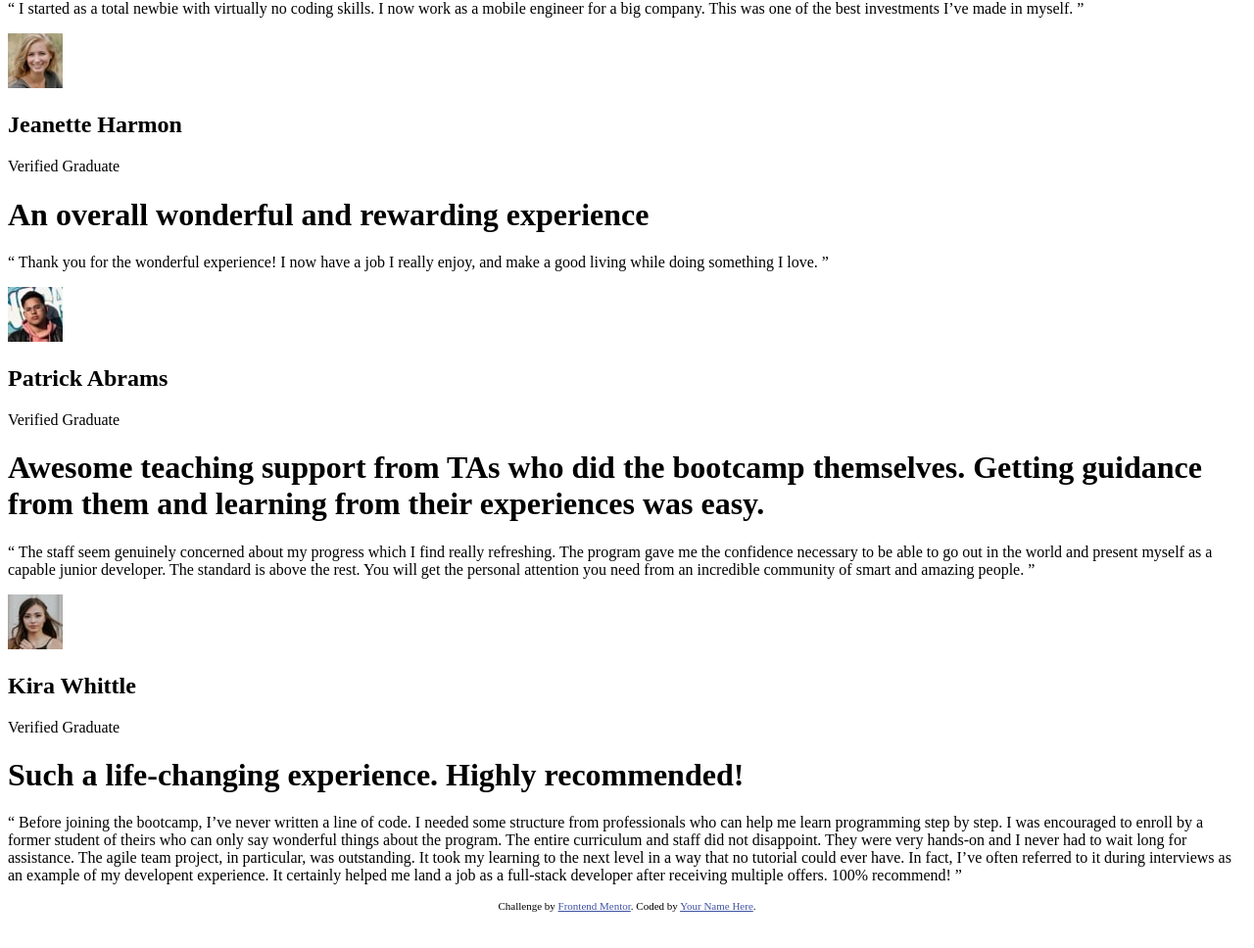
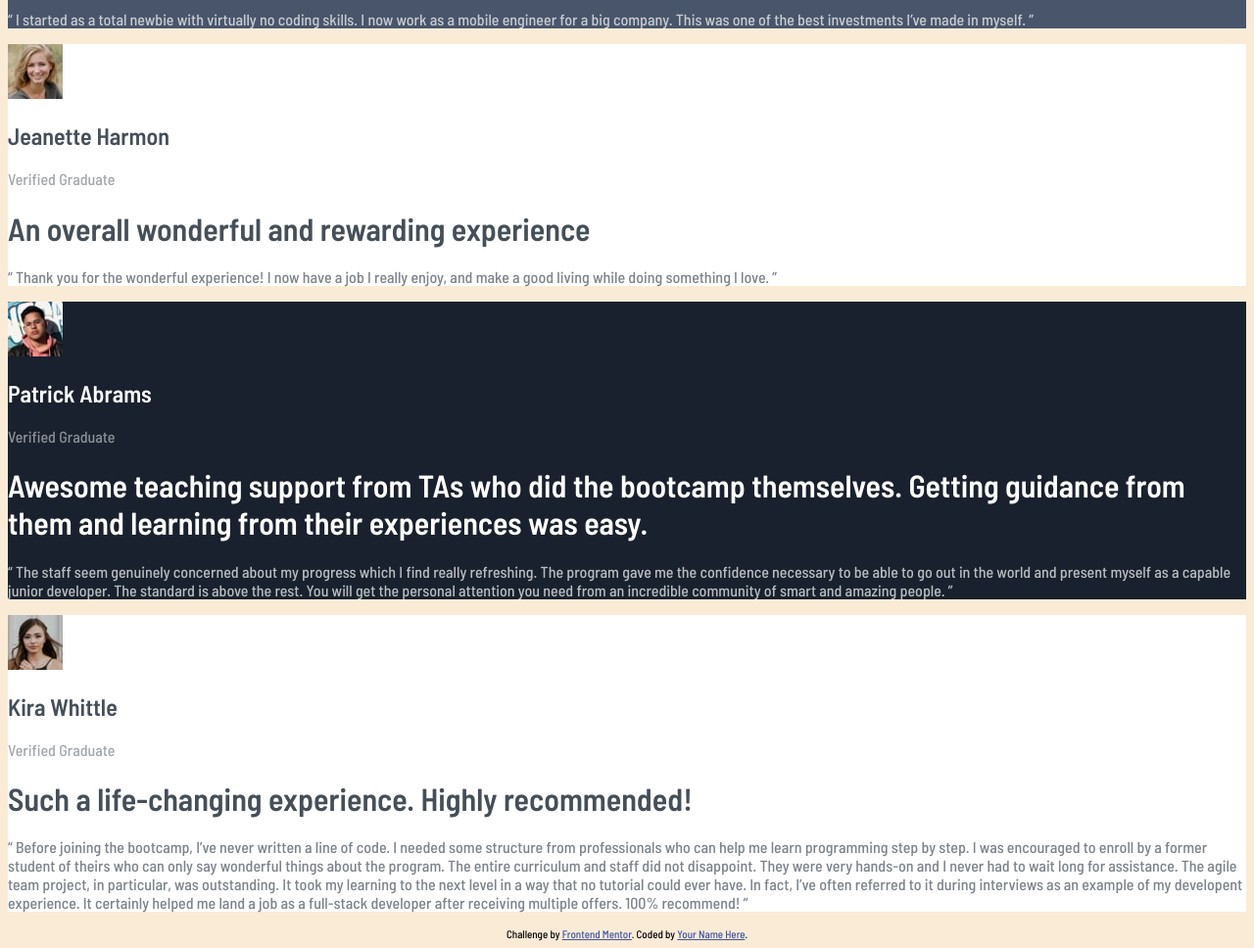
Before and after one commit to erandysuxx/testimonials-grid, a plain HTML site: page index.html in a window 1280 px wide. Shown: the part 564-1532 px from the top of the page at 98% size. Before the commit the page ends 1503 px from the top, so only its background shows below. Drawn offline with Linux system fonts and the light colour scheme.

Commit message:
finished the color scheme

```diff
--- a/index.html
+++ b/index.html
@@ -7,26 +7,26 @@
   <link rel="icon" type="image/png" sizes="32x32" href="./images/favicon-32x32.png">
 
   <title>Frontend Mentor | [Challenge Name Here]</title>
+  <link rel="stylesheet" href="style.css">
+  <link rel="preconnect" href="https://fonts.googleapis.com">
+  <link rel="preconnect" href="https://fonts.gstatic.com" crossorigin>
+  <link href="https://fonts.googleapis.com/css2?family=Barlow+Semi+Condensed:wght@500;600&display=swap" rel="stylesheet">
 
-  <!-- Feel free to remove these styles or customise in your own stylesheet 👍 -->
-  <style>
-    .attribution { font-size: 11px; text-align: center; }
-    .attribution a { color: hsl(228, 45%, 44%); }
-  </style>
+
 </head>
 <body>
-  <div>
+  <div class="daniel-rectangle white">
     <img src="images/image-daniel.jpg" alt="">
     <div>
       <h2>Daniel Clifford</h2>
-      <p>Verified Graduate</p>
+      <p class="verified">Verified Graduate</p>
     </div>
     <div>
       <h1>
         I received a job offer mid-course, and the subjects I learned were current, if not more so,
         in the company I joined. I honestly feel I got every penny’s worth.
       </h1>
-      <p>
+      <p class="review">
         “ I was an EMT for many years before I joined the bootcamp. I’ve been looking to make a
         transition and have heard some people who had an amazing experience here. I signed up
         for the free intro course and found it incredibly fun! I enrolled shortly thereafter.
@@ -35,50 +35,50 @@
       </p>
     </div>
   </div>
-  <div>
+  <div class="jonathan-rectangle white">
     <img src="images/image-jonathan.jpg" alt="">
     <div>
       <h2>Jonathan Walters</h2>
-      <p>Verified Graduate</p>
+      <p class="verified">Verified Graduate</p>
     </div>
     <div>
       <h1>
         The team was very supportive and kept me motivated
       </h1>
-      <p>
+      <p class="review">
         “ I started as a total newbie with virtually no coding skills. I now work as a mobile engineer
         for a big company. This was one of the best investments I’ve made in myself. ”
       </p>
     </div>
   </div>
-  <div>
+  <div class="jeanette-rectangle grayish-blue">
     <img src="images/image-jeanette.jpg" alt="">
     <div>
       <h2>Jeanette Harmon</h2>
-      <p>Verified Graduate</p>
+      <p class="verified">Verified Graduate</p>
     </div>
     <div>
       <h1>
         An overall wonderful and rewarding experience
       </h1>
-      <p>
+      <p class="review">
         “ Thank you for the wonderful experience! I now have a job I really enjoy, and make a good living
         while doing something I love. ”
       </p>
     </div>
   </div>
-  <div>
+  <div class="patrick-rectangle white">
     <img src="images/image-patrick.jpg" alt="">
     <div>
       <h2>Patrick Abrams</h2>
-      <p>Verified Graduate</p>
+      <p class="verified">Verified Graduate</p>
     </div>
     <div>
       <h1>
         Awesome teaching support from TAs who did the bootcamp themselves. Getting guidance from them and
         learning from their experiences was easy.
       </h1>
-      <p>
+      <p class="review">
         “ The staff seem genuinely concerned about my progress which I find really refreshing. The program
         gave me the confidence necessary to be able to go out in the world and present myself as a capable
         junior developer. The standard is above the rest. You will get the personal attention you need from
@@ -86,17 +86,17 @@
       </p>
     </div>
   </div>
-  <div>
+  <div class="kira-rectangle grayish-blue">
     <img src="images/image-kira.jpg" alt="">
     <div>
       <h2>Kira Whittle</h2>
-      <p>Verified Graduate</p>
+      <p class="verified">Verified Graduate</p>
     </div>
     <div>
       <h1>
         Such a life-changing experience. Highly recommended!
       </h1>
-      <p>
+      <p class="review">
         “ Before joining the bootcamp, I’ve never written a line of code. I needed some structure from
         professionals who can help me learn programming step by step. I was encouraged to enroll by a former
         student of theirs who can only say wonderful things about the program. The entire curriculum and staff
--- /dev/null
+++ b/style.css
@@ -0,0 +1,69 @@
+
+* {
+    font-family: 'Barlow Semi Condensed', sans-serif;
+}
+
+body {
+    background-color: antiquewhite;
+}
+
+/* ----------------------------------------------------- */
+/* ----------------- text color ------------------------ */
+/* ----------------------------------------------------- */
+
+
+.white {
+    color: white;
+}
+
+.white .verified {
+    color: rgba(255, 255, 255, 0.5);
+}
+
+.white .review {
+    color: rgba(255, 255, 255, 0.7);
+}
+
+.grayish-blue {
+    color: hsl(210, 13%, 31%);
+}
+
+.grayish-blue .verified {
+    color: hsla(210, 13%, 31%, 0.5);
+}
+
+.grayish-blue .review {
+    color: hsla(210, 13%, 31%, 0.7);
+}
+
+/* ----------------------------------------------------- */
+/* ----------------------------------------------------- */
+/* ----------------------------------------------------- */
+
+.daniel-rectangle {
+    background-color: hsl(263, 55%, 52%);
+}
+
+.jonathan-rectangle {
+    background-color: hsl(217, 19%, 35%);
+}
+
+.jeanette-rectangle {
+    background-color: white;
+}
+
+.patrick-rectangle {
+    background-color: hsl(219, 29%, 14%);
+}
+
+.kira-rectangle {
+    background-color: white;
+}
+
+/* ----------------------------------------------------- */
+/* -------------------- footer ------------------------- */
+/* ----------------------------------------------------- */
+
+.attribution { font-size: 11px; text-align: center; }
+
+.attribution a { color: hsl(228, 45%, 44%); }
```
